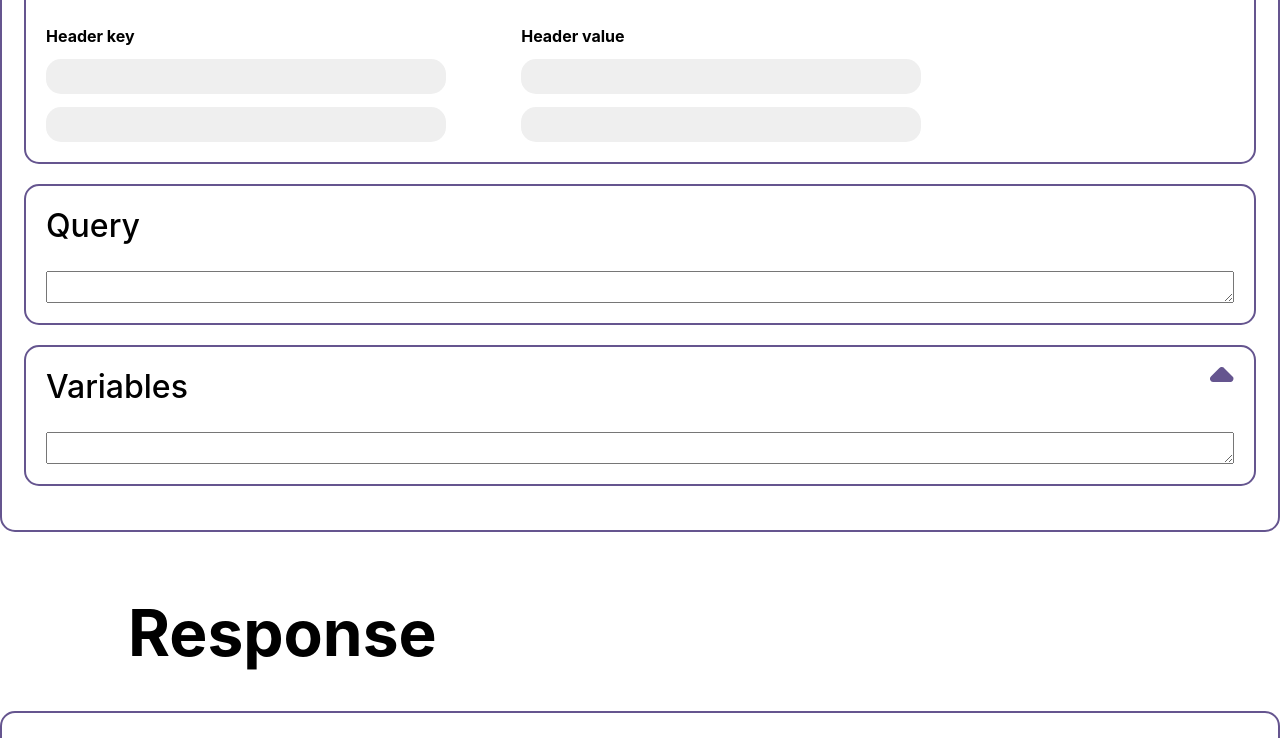
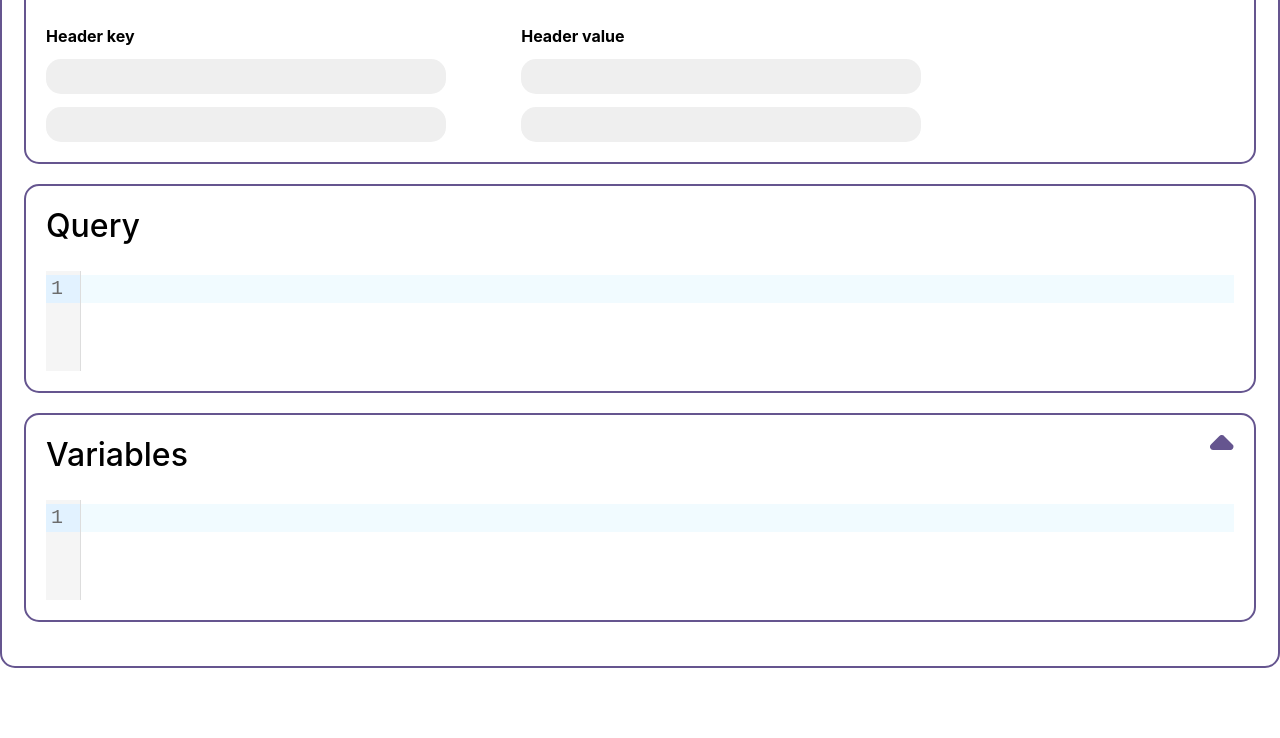
Before and after one commit to nuriver/graphiql-app, a Next.js app: page /graphiql-client in a window 1280 px wide. Shown: the part 564-1302 px from the top of the page. Built offline with nearby package versions, Linux system fonts and the light colour scheme.

Commit message:
feat: add code editor to variables and query block of graphiql

```diff
--- a/package.json
+++ b/package.json
@@ -52,6 +52,11 @@
     "vitest": "^2.0.2"
   },
   "dependencies": {
+    "@codemirror/basic-setup": "^0.20.0",
+    "@codemirror/commands": "^6.6.0",
+    "@codemirror/lang-javascript": "^6.2.2",
+    "@codemirror/state": "^6.4.1",
+    "@codemirror/view": "^6.33.0",
     "@reduxjs/toolkit": "^2.2.6",
     "@uiw/react-codemirror": "^4.23.0",
     "codemirror": "^6.0.1",
--- /dev/null
+++ b/src/app/graphiql-client/Graphiql/CodeEditor.tsx
@@ -0,0 +1,58 @@
+'use client';
+
+// import { useState } from "react";
+
+// import CodeMirror from '@uiw/react-codemirror';
+// import { useState } from 'react';
+
+// const QueryCodeEditor = () => {
+//     const [code, setCode] = useState('')
+
+//     const handleCodeChange = (value: string) => {
+//       setCode(value);
+//   };
+
+//   return (
+//     <div className="test-mirror">
+//       <CodeMirror
+//         value={code}
+//         theme={'none'}
+//         height="200px"
+
+//         onChange={handleCodeChange}
+//         style={{
+//           fontSize: '20px',
+//           border: 'none',
+//           outline: 'none',
+//           borderRadius: '15px'
+//         }}
+//       />
+//     </div>
+//   );
+// }
+
+// export default QueryCodeEditor;
+
+import { useCallback, useState } from 'react';
+import CodeMirror from '@uiw/react-codemirror';
+import { javascript } from '@codemirror/lang-javascript';
+
+function CodeEditor() {
+  const [value, setValue] = useState('');
+  const onChange = useCallback((value: string) => {
+    setValue(value);
+  }, []);
+  return (
+    <CodeMirror
+      value={value}
+      height="100px"
+      extensions={[javascript({ jsx: true })]}
+      onChange={onChange}
+      style={{
+        fontSize: '20px',
+        color: '#65558F',
+      }}
+    />
+  );
+}
+export default CodeEditor;
--- a/src/app/graphiql-client/Graphiql/Query.tsx
+++ b/src/app/graphiql-client/Graphiql/Query.tsx
@@ -1,8 +1,10 @@
+import CodeEditor from './CodeEditor';
+
 export default function Query(): JSX.Element {
   return (
     <div className="graphiql-query-wrapper">
       <h3>Query</h3>
-      <textarea name="" id=""></textarea>
+      <CodeEditor />
     </div>
   );
 }
--- a/src/app/graphiql-client/Graphiql/Variables.tsx
+++ b/src/app/graphiql-client/Graphiql/Variables.tsx
@@ -1,3 +1,5 @@
+import CodeEditor from './CodeEditor';
+
 export default function Variables(): JSX.Element {
   return (
     <div className="graphiql-variables-wrapper">
@@ -7,7 +9,7 @@ export default function Variables(): JSX.Element {
           <span></span>
         </button>
       </header>
-      <textarea name="" id=""></textarea>
+      <CodeEditor />
     </div>
   );
 }
--- a/src/styles/components/graphiql/_Graphiql.scss
+++ b/src/styles/components/graphiql/_Graphiql.scss
@@ -181,3 +181,8 @@
     cursor: pointer;
   }
 }
+
+.test-mirror {
+  @include border-style;
+  padding: 10px;
+}
--- a/src/styles/main.css
+++ b/src/styles/main.css
@@ -161,20 +161,13 @@ h2 {
   flex-direction: column;
   gap: 30px;
 }
-.graphiql-page-wrapper
-  .graphiql-wrapper
-  .graphiql-headers-wrapper
-  .graphiql-headers-header {
+.graphiql-page-wrapper .graphiql-wrapper .graphiql-headers-wrapper .graphiql-headers-header {
   display: flex;
   align-items: center;
   justify-content: flex-start;
   gap: 21px;
 }
-.graphiql-page-wrapper
-  .graphiql-wrapper
-  .graphiql-headers-wrapper
-  .graphiql-headers-header
-  .add-headers-button {
+.graphiql-page-wrapper .graphiql-wrapper .graphiql-headers-wrapper .graphiql-headers-header .add-headers-button {
   width: 122px;
   height: 24px;
   border: none;
@@ -189,46 +182,26 @@ h2 {
   color: #65558f;
   transition: all 0.2s ease-in-out;
 }
-.graphiql-page-wrapper
-  .graphiql-wrapper
-  .graphiql-headers-wrapper
-  .graphiql-headers-header
-  .add-headers-button:hover {
+.graphiql-page-wrapper .graphiql-wrapper .graphiql-headers-wrapper .graphiql-headers-header .add-headers-button:hover {
   cursor: pointer;
   background-color: #65558f;
   color: white;
 }
-.graphiql-page-wrapper
-  .graphiql-wrapper
-  .graphiql-headers-wrapper
-  .graphiql-headers-header
-  .content-toggle-button {
+.graphiql-page-wrapper .graphiql-wrapper .graphiql-headers-wrapper .graphiql-headers-header .content-toggle-button {
   margin-left: auto;
   align-self: flex-start;
 }
-.graphiql-page-wrapper
-  .graphiql-wrapper
-  .graphiql-headers-wrapper
-  .graphiql-headers-main {
+.graphiql-page-wrapper .graphiql-wrapper .graphiql-headers-wrapper .graphiql-headers-main {
   display: flex;
   justify-content: flex-start;
 }
-.graphiql-page-wrapper
-  .graphiql-wrapper
-  .graphiql-headers-wrapper
-  .graphiql-headers-main
-  section {
+.graphiql-page-wrapper .graphiql-wrapper .graphiql-headers-wrapper .graphiql-headers-main section {
   display: flex;
   flex-direction: column;
   gap: 13px;
   width: 40%;
 }
-.graphiql-page-wrapper
-  .graphiql-wrapper
-  .graphiql-headers-wrapper
-  .graphiql-headers-main
-  section
-  input {
+.graphiql-page-wrapper .graphiql-wrapper .graphiql-headers-wrapper .graphiql-headers-main section input {
   width: 400px;
   height: 35px !important;
   padding: 0px;
@@ -245,18 +218,11 @@ h2 {
   flex-direction: column;
   gap: 26px;
 }
-.graphiql-page-wrapper
-  .graphiql-wrapper
-  .graphiql-variables-wrapper
-  .graphiql-variables-header {
+.graphiql-page-wrapper .graphiql-wrapper .graphiql-variables-wrapper .graphiql-variables-header {
   display: flex;
   justify-content: space-between;
 }
-.graphiql-page-wrapper
-  .graphiql-wrapper
-  .graphiql-variables-wrapper
-  .graphiql-variables-header
-  .content-toggle-button {
+.graphiql-page-wrapper .graphiql-wrapper .graphiql-variables-wrapper .graphiql-variables-header .content-toggle-button {
   align-self: flex-start;
 }
 
@@ -277,18 +243,12 @@ h2 {
   flex-direction: column;
   gap: 43px;
 }
-.graphiql-response
-  .response-wrapper
-  .graphiql-response-body-wrapper
-  .graphiql-response-body {
+.graphiql-response .response-wrapper .graphiql-response-body-wrapper .graphiql-response-body {
   border: 2px solid #65558f;
   border-radius: 15px;
   height: 245px;
 }
-.graphiql-response
-  .response-wrapper
-  .graphiql-status-output-wrapper
-  .graphiql-status-output {
+.graphiql-response .response-wrapper .graphiql-status-output-wrapper .graphiql-status-output {
   background: none;
   border: 2px solid #65558f;
   border-radius: 15px;
@@ -313,11 +273,17 @@ h2 {
   display: block;
   height: 15px;
   width: 24px;
-  background-image: url('/assets/images/content-toggle-img.png');
+  background-image: url("/assets/images/content-toggle-img.png");
   background-size: 100%;
   transition: all 0.2s ease-in-out;
 }
 .content-toggle-button:hover {
   transform: scale(1.1);
   cursor: pointer;
-} /*# sourceMappingURL=main.css.map */
+}
+
+.test-mirror {
+  border: 2px solid #65558f;
+  border-radius: 15px;
+  padding: 10px;
+}/*# sourceMappingURL=main.css.map */
```
Also changed, not shown: src/app/graphiql-client/Graphiql/CodeMirror.tsx (deleted), 2 other files (tests, documents, lock files or other folders).
